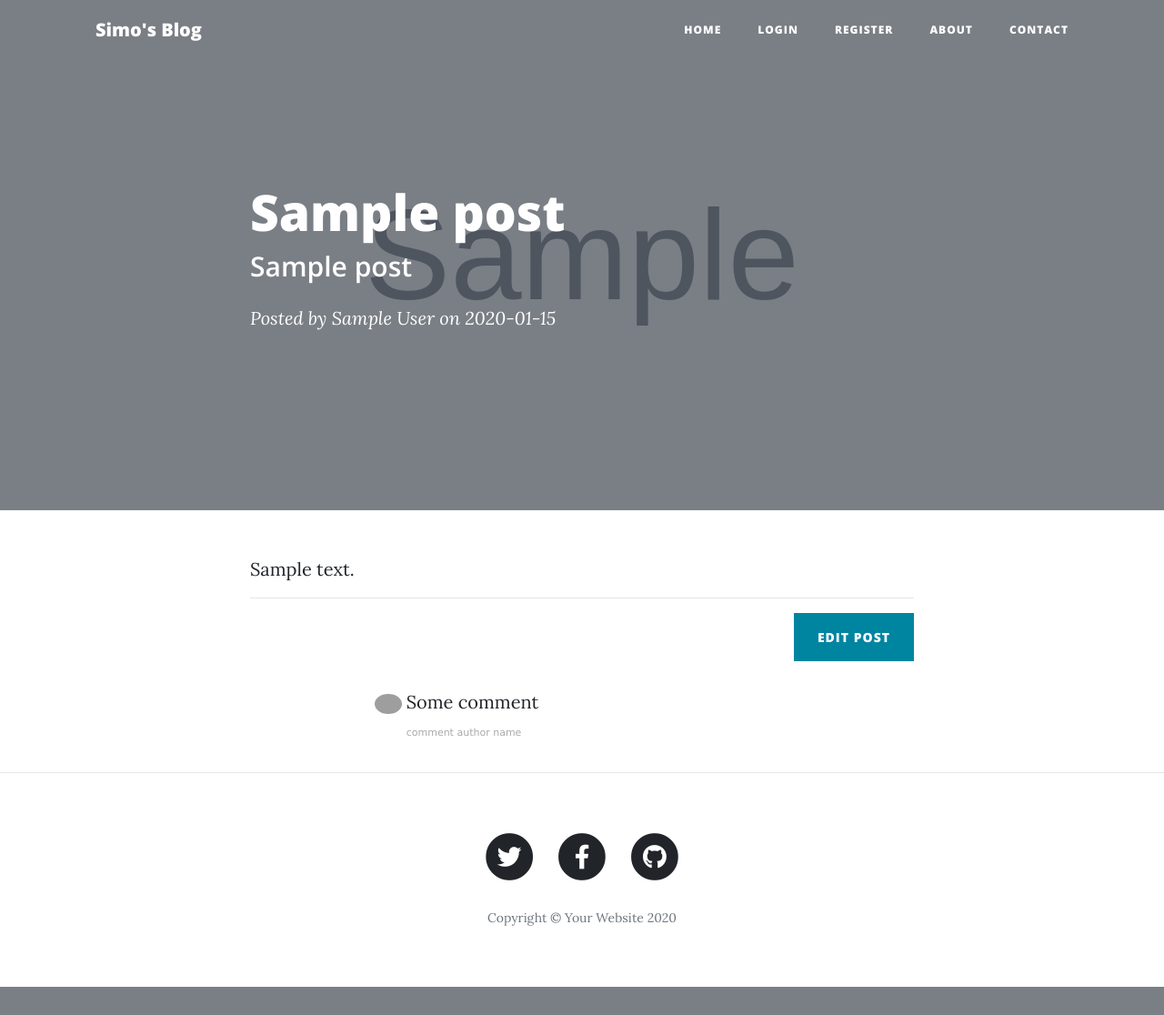
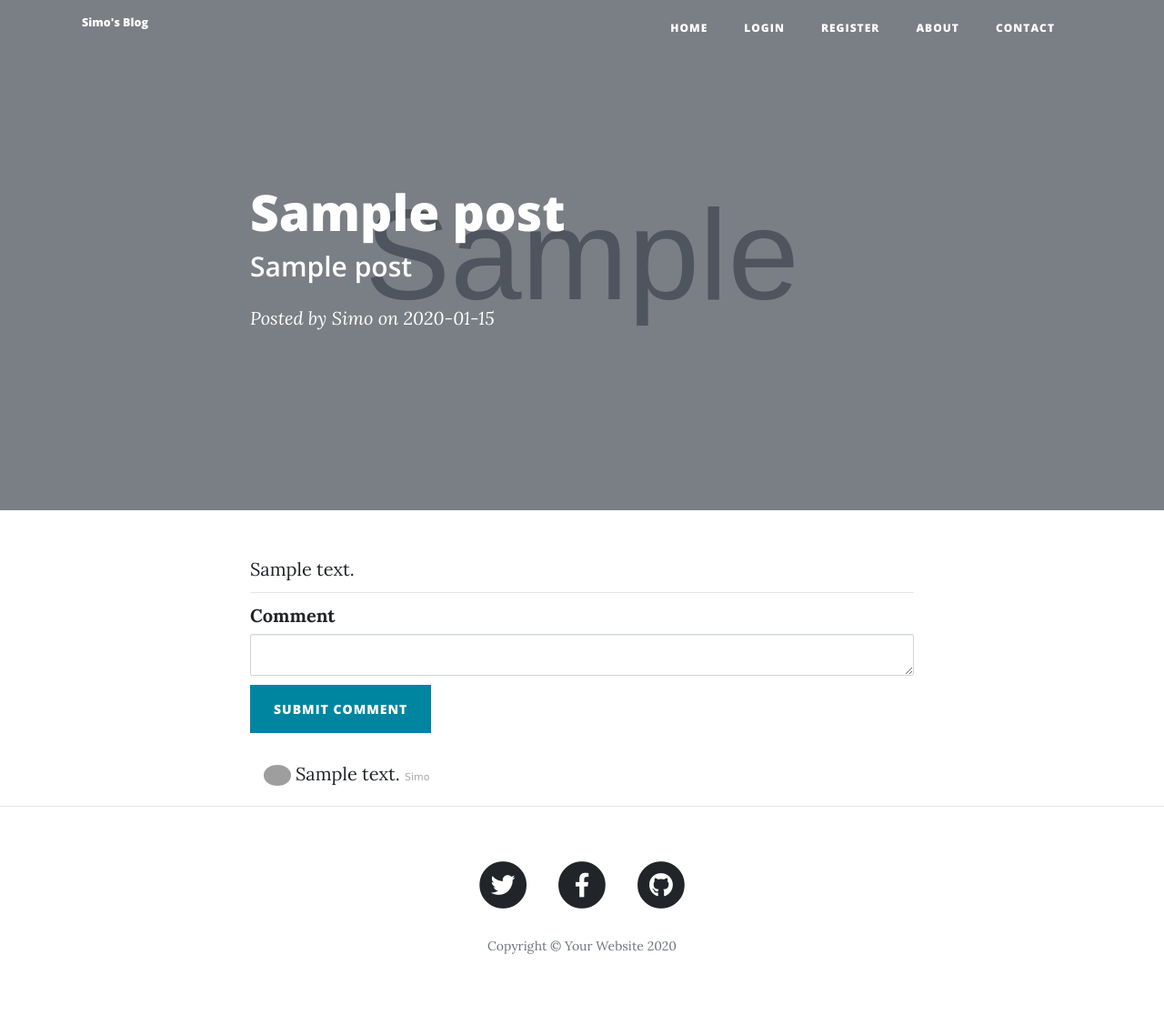
Before and after one commit to Rakugen/day-69-blog-w-users, a Flask app: page /post/1 in a window 1280 px wide. Shown: the whole page at 91% size. Before the commit the page ends 1085 px from the top, so only its background shows below. Run offline with Flask 2, Linux system fonts and the light colour scheme; data comes from the database, SQL or seed files in the repository; both versions use the stored data as it was before the commit; tables that the repository leaves empty hold one stand-in row (values such as "Sample post"); grey boxes marked "Sample" are stand-in pictures; some libraries are stand-ins or nearby versions; grey boxes are pictures that could not be loaded.

Commit message:
Added users to db. admin_only wrapper now checks for admin for routes /new-post /edit-post /delete. only admin will see delete post and edit post links. New CommentForm for creating new comments.

```diff
--- a/forms.py
+++ b/forms.py
@@ -24,3 +24,7 @@ class LoginForm(FlaskForm):
     email = StringField("Email", validators=[DataRequired()])
     password = PasswordField("Password", validators=[DataRequired()])
     submit = SubmitField("Login")
+
+class CommentForm(FlaskForm):
+    comment_text = CKEditorField("Comment", validators=[DataRequired()])
+    submit = SubmitField("Submit Comment")
--- a/main.py
+++ b/main.py
@@ -1,4 +1,4 @@
-from flask import Flask, render_template, redirect, url_for, flash
+from flask import Flask, render_template, redirect, url_for, flash, abort
 from flask_bootstrap import Bootstrap
 from flask_ckeditor import CKEditor
 from datetime import date
@@ -6,48 +6,86 @@ from werkzeug.security import generate_password_hash, check_password_hash
 from flask_sqlalchemy import SQLAlchemy
 from sqlalchemy.orm import relationship
 from flask_login import UserMixin, login_user, LoginManager, login_required, current_user, logout_user
-from forms import CreatePostForm, RegisterForm, LoginForm
+from forms import CreatePostForm, RegisterForm, LoginForm, CommentForm
 from flask_gravatar import Gravatar
 # from flask_wtf import FlaskForm
+from functools import wraps
 
 
 app = Flask(__name__)
 app.config['SECRET_KEY'] = '8BYkEfBA6O6donzWlSihBXox7C0sKR6b'
 app.config['SQLALCHEMY_DATABASE_URI'] = 'sqlite:///blog.db'
-app.config['SQLALCHEMY_DATABASE_URI'] = 'sqlite:///users.db'
 app.config['SQLALCHEMY_TRACK_MODIFICATIONS'] = False
 ckeditor = CKEditor(app)
+gravatar = Gravatar(app, size=100, rating='g', default='retro', force_default=False, force_lower=False, use_ssl=False, base_url=None)
 Bootstrap(app)
 db = SQLAlchemy(app)
 login_manager = LoginManager()
 login_manager.init_app(app)
 
+
+# user_loader needed for LoginManager to handle users
+@login_manager.user_loader
+def load_user(user_id):
+    return User.query.get(int(user_id))
+
+
 ##CONFIGURE TABLES
 class BlogPost(db.Model):
+    # __tablename__ = "blog_posts"
+    # id = db.Column(db.Integer, primary_key=True)
+    # author = db.Column(db.String(250), nullable=False)
+    # title = db.Column(db.String(250), unique=True, nullable=False)
+    # subtitle = db.Column(db.String(250), nullable=False)
+    # date = db.Column(db.String(250), nullable=False)
+    # body = db.Column(db.Text, nullable=False)
+    # img_url = db.Column(db.String(250), nullable=False)
     __tablename__ = "blog_posts"
     id = db.Column(db.Integer, primary_key=True)
-    author = db.Column(db.String(250), nullable=False)
+    author_id = db.Column(db.Integer, db.ForeignKey("users.id"))
+    author = relationship("User", back_populates="posts")
     title = db.Column(db.String(250), unique=True, nullable=False)
     subtitle = db.Column(db.String(250), nullable=False)
     date = db.Column(db.String(250), nullable=False)
     body = db.Column(db.Text, nullable=False)
     img_url = db.Column(db.String(250), nullable=False)
+    comments = relationship("Comment", back_populates="parent_post")
 
 class User(UserMixin, db.Model):
+    # __tablename__ = "users"
+    # id = db.Column(db.Integer, primary_key=True)
+    # email = db.Column(db.String(100), unique=True)
+    # password = db.Column(db.String(100))
+    # name = db.Column(db.String(1000))
     __tablename__ = "users"
     id = db.Column(db.Integer, primary_key=True)
     email = db.Column(db.String(100), unique=True)
     password = db.Column(db.String(100))
-    name = db.Column(db.String(1000))
+    name = db.Column(db.String(100))
+    posts = relationship("BlogPost", back_populates="author")
+    comments = relationship("Comment", back_populates="comment_author")
+
+class Comment(db.Model):
+    __tablename__ = "comments"
+    id = db.Column(db.Integer, primary_key=True)
+    post_id = db.Column(db.Integer, db.ForeignKey("blog_posts.id"))
+    author_id = db.Column(db.Integer, db.ForeignKey("users.id"))
+    parent_post = relationship("BlogPost", back_populates="comments")
+    comment_author = relationship("User", back_populates="comments")
+    text = db.Column(db.Text, nullable=False)
 
 
-# with app.app_context():
-#     db.create_all()
+with app.app_context():
+    db.create_all()
 
-# user_loader needed for LoginManager to handle users
-@login_manager.user_loader
-def load_user(user_id):
-    return User.query.get(int(user_id))
+
+def admin_only(f):
+    @wraps(f)
+    def decorated_function(*args, **kwargs):
+        if current_user.id != 1:
+            return abort(403)
+        return f(*args, **kwargs)
+    return decorated_function
 
 
 @app.route('/')
@@ -62,9 +100,7 @@ def register():
     if form.validate_on_submit():
         #If user's email already exists
         if User.query.filter_by(email=form.email.data).first():
-            #Send flash messsage
             flash("You've already signed up with that email, log in instead!")
-            #Redirect to /login route.
             return redirect(url_for('login'))
 
         hash_salt_pw = generate_password_hash(
@@ -113,10 +149,30 @@ def logout():
     return redirect(url_for('get_all_posts'))
 
 
-@app.route("/post/<int:post_id>")
+# @app.route("/post/<int:post_id>")
+# def show_post(post_id):
+#     requested_post = BlogPost.query.get(post_id)
+#     return render_template("post.html", post=requested_post, current_user=current_user)
+
+@app.route("/post/<int:post_id>", methods=["GET", "POST"])
 def show_post(post_id):
+    form = CommentForm()
     requested_post = BlogPost.query.get(post_id)
-    return render_template("post.html", post=requested_post, current_user=current_user)
+
+    if form.validate_on_submit():
+        if not current_user.is_authenticated:
+            flash("You need to login or register to comment.")
+            return redirect(url_for("login"))
+
+        new_comment = Comment(
+            text=form.comment_text.data,
+            comment_author=current_user,
+            parent_post=requested_post
+        )
+        db.session.add(new_comment)
+        db.session.commit()
+
+    return render_template("post.html", post=requested_post, form=form, current_user=current_user)
 
 
 @app.route("/about")
@@ -129,7 +185,8 @@ def contact():
     return render_template("contact.html", current_user=current_user)
 
 
-@app.route("/new-post")
+@app.route("/new-post", methods=["GET", "POST"])
+@admin_only
 def add_new_post():
     form = CreatePostForm()
     if form.validate_on_submit():
@@ -147,21 +204,29 @@ def add_new_post():
     return render_template("make-post.html", form=form, current_user=current_user)
 
 
-@app.route("/edit-post/<int:post_id>")
+@app.route("/edit-post/<int:post_id>", methods=["GET", "POST"])
+@admin_only
 def edit_post(post_id):
     post = BlogPost.query.get(post_id)
     edit_form = CreatePostForm(
         title=post.title,
         subtitle=post.subtitle,
         img_url=post.img_url,
-        author=post.author,
+        author=current_user,
         body=post.body
     )
+    # if edit_form.validate_on_submit():
+    #     post.title = edit_form.title.data
+    #     post.subtitle = edit_form.subtitle.data
+    #     post.img_url = edit_form.img_url.data
+    #     post.author = edit_form.author.data
+    #     post.body = edit_form.body.data
+    #     db.session.commit()
+    #     return redirect(url_for("show_post", post_id=post.id))
     if edit_form.validate_on_submit():
         post.title = edit_form.title.data
         post.subtitle = edit_form.subtitle.data
         post.img_url = edit_form.img_url.data
-        post.author = edit_form.author.data
         post.body = edit_form.body.data
         db.session.commit()
         return redirect(url_for("show_post", post_id=post.id))
@@ -170,6 +235,7 @@ def edit_post(post_id):
 
 
 @app.route("/delete/<int:post_id>")
+@admin_only
 def delete_post(post_id):
     post_to_delete = BlogPost.query.get(post_id)
     db.session.delete(post_to_delete)
--- a/templates/post.html
+++ b/templates/post.html
@@ -1,3 +1,7 @@
+{% extends 'bootstrap/base.html' %}
+{% import "bootstrap/wtf.html" as wtf %}
+
+{% block content %}
 {% include "header.html" %}
 
   <!-- Page Header -->
@@ -10,7 +14,7 @@
             <h1>{{post.title}}</h1>
             <h2 class="subheading">{{post.subtitle}}</h2>
             <span class="meta">Posted by
-              <a href="#">{{post.author}}</a>
+              <a href="#">{{post.author.name}}</a>
               on {{post.date}}</span>
           </div>
         </div>
@@ -26,25 +30,35 @@
             {{ post.body|safe }}
           <hr>
 
+                {% if current_user.id == 1 %}
                 <div class="clearfix">
-            <a class="btn btn-primary float-right" href="{{url_for('edit_post', post_id=post.id)}}">Edit Post</a>
+                    <a class="btn btn-primary float-right" href="{{url_for('edit_post', post_id=post.id)}}">Edit
+                        Post</a>
                 </div>
+                {% endif %}
+
+                <!--           Comments Area -->
+
+                {{ ckeditor.load() }}
+                {{ ckeditor.config(name='comment_text') }}
+                {{ wtf.quick_form(form, novalidate=True, button_map={"submit": "primary"}) }}
 
 
-
-<!--           Comments Area -->
                 <div class="col-lg-8 col-md-10 mx-auto comment">
+                    {% for comment in post.comments: %}
                     <ul class="commentList">
                         <li>
                             <div class="commenterImage">
-                      <img src="https://pbs.twimg.com/profile_images/744849215675838464/IH0FNIXk.jpg"/>
+                                <img src="{{ comment.comment_author.email | gravatar }}"/>
                             </div>
                             <div class="commentText">
-                      <p>Some comment</p>
-                      <span class="date sub-text">comment author name</span>
+                                {{comment.text|safe}}
+                                <span class="date sub-text">{{comment.comment_author.name}}</span>
+
                             </div>
                         </li>
                     </ul>
+                    {% endfor %}
                 </div>
 
 
@@ -55,3 +69,4 @@
 
 <hr>
 {% include "footer.html" %}
+{% endblock %}
```
Also changed, not shown: templates/index.html (+7 -1 lines), instance/blog.db (deleted), instance/users.db (deleted). Lines whose indentation alone changed are shown as unchanged.
